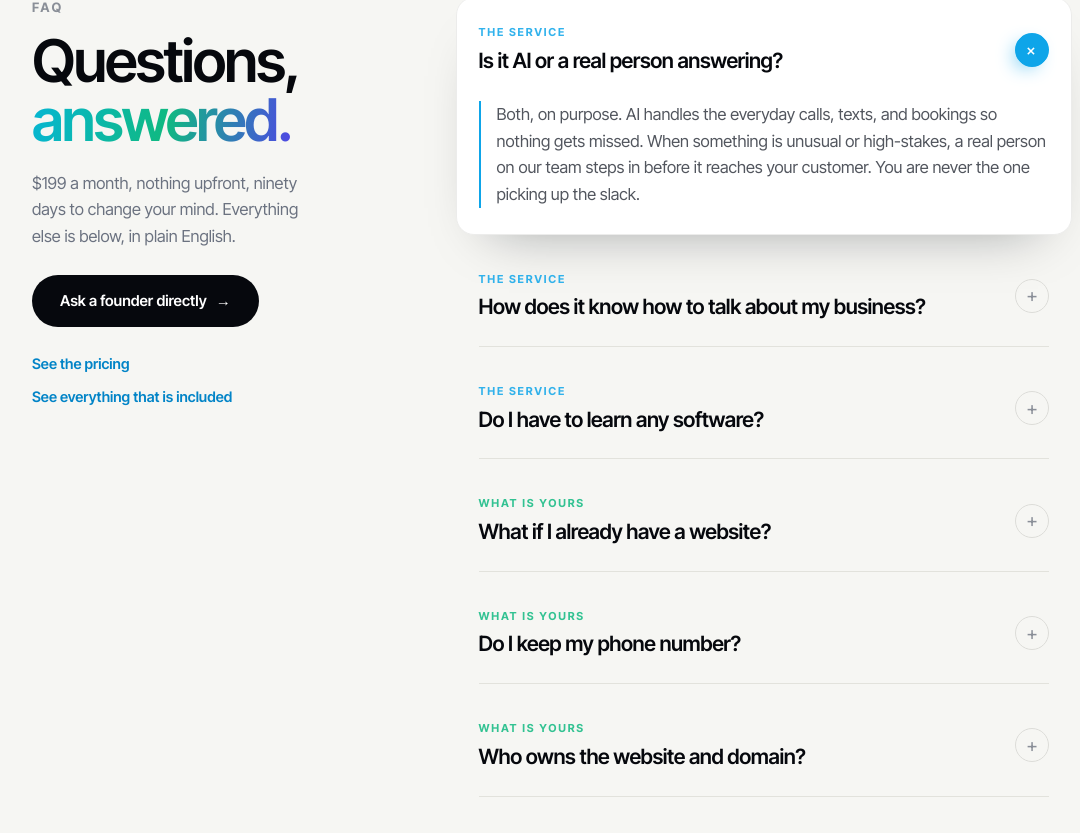
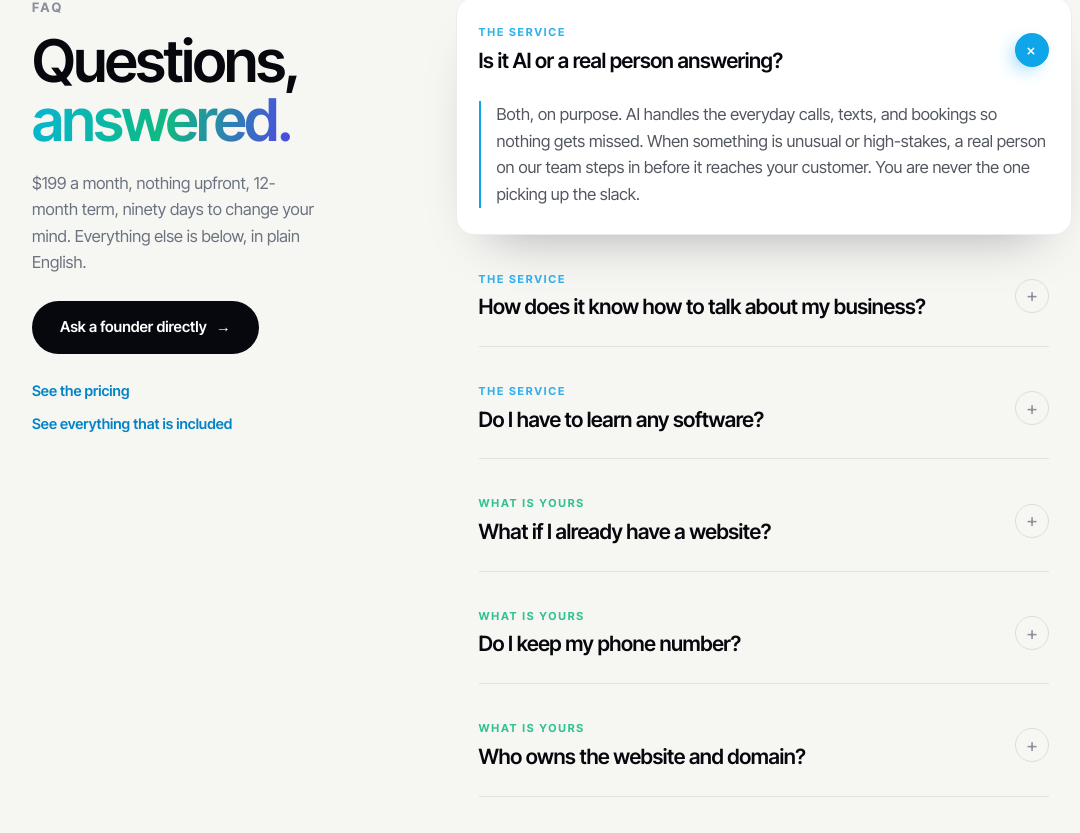
Before and after one commit to staybookt/staybookt-investor, a Next.js app: page /how-it-works in a window 1280 px wide. Shown: the part 6707-7540 px from the top of the page, without its empty margins (88-1168 px from the left). Built offline with nearby package versions, Linux system fonts and the light colour scheme; no server answers.

Commit message:
FAQ: the contract answer says the term out loud, and says why it exists. It is the question every prospect actually has and we were answering it wrong

```diff
--- a/components/v4/HowItWorks.tsx
+++ b/components/v4/HowItWorks.tsx
@@ -67,7 +67,7 @@ const FAQ: { k: string; c: string; q: string; a: string }[] = [
   { k: 'What is yours', c: '#10b981', q: 'What if I already have a website?', a: 'We will look at it. If it is doing the job, we build around it. If it is holding you back, we replace it. You are not stuck with something that does not convert.' },
   { k: 'What is yours', c: '#10b981', q: 'Do I keep my phone number?', a: 'Yes. Your number stays yours. We make sure the calls and texts you cannot pick up still get answered and booked.' },
   { k: 'What is yours', c: '#10b981', q: 'Who owns the website and domain?', a: 'The site is yours to keep. If you already own your domain it stays in your name. If we set one up for you, we walk through the handover on the call. Nothing holds you hostage.' },
-  { k: 'The money', c: '#4f46e5', q: 'What does it cost, and is there a contract?', a: 'One plan, $199 a month, with nothing upfront. No build fee, no setup fee, no menu. You get ninety days to change your mind: if we have not delivered, say the word and we refund every month you paid. No forms, no argument. The website is yours to keep either way.' },
+  { k: 'The money', c: '#4f46e5', q: 'What does it cost, and is there a contract?', a: 'One plan, $199 a month, with nothing upfront. No build fee, no setup fee, no menu. It runs on a 12-month term, and we will tell you exactly why rather than bury it: we build your website and run your front office before you have paid us a dollar, so the year is what makes that possible. The protection running the other way is real too. You get ninety days to change your mind: if we have not delivered, say the word and we refund every month you paid. No forms, no argument. The website is yours to keep either way.' },
   { k: 'The money', c: '#4f46e5', q: 'How long until I am live?', a: 'About 30 days from the first call.' },
   { k: 'The payoff', c: '#f59e0b', q: 'What is the valuation at the end?', a: 'After your first year, we value the business on two axes: what it is worth in dollars, and how well it runs and grows without you glued to it. Then you decide what to do with it. There is no obligation to sell.' },
 ];
@@ -254,7 +254,7 @@ const CSS = `
 .hiw-q:hover .pl{border-color:var(--fc);color:var(--fc);}
 .hiw-q.open .pl{transform:rotate(45deg);background:var(--fc);border-color:transparent;color:#fff;box-shadow:0 8px 20px -8px var(--fc);}
 .hiw-q .ans{max-height:0;overflow:hidden;transition:max-height .45s cubic-bezier(.16,1,.3,1);}
-.hiw-q.open .ans{max-height:340px;}
+.hiw-q.open .ans{max-height:420px;}
 .hiw-q .ans p{margin:0 clamp(16px,2vw,22px) clamp(22px,2.4vw,26px);padding-left:16px;border-left:2px solid var(--fc);font-size:16.5px;line-height:1.62;color:#52565e;max-width:60ch;}
 @media(prefers-reduced-motion:reduce){.hiw-q,.hiw-q .pl,.hiw-q .ans{transition:none;}}
 `;
@@ -607,8 +607,8 @@ export default function HowItWorks() {
                 Questions, <span className="g">answered.</span>
               </h2>
               <p className="fa-p">
-                $199 a month, nothing upfront, ninety days to change your mind. Everything else is
-                below, in plain English.
+                $199 a month, nothing upfront, 12-month term, ninety days to change your mind.
+                Everything else is below, in plain English.
               </p>
               <a className="fa-cta" href={START_LINK}>
                 Ask a founder directly <span aria-hidden>&rarr;</span>
```
